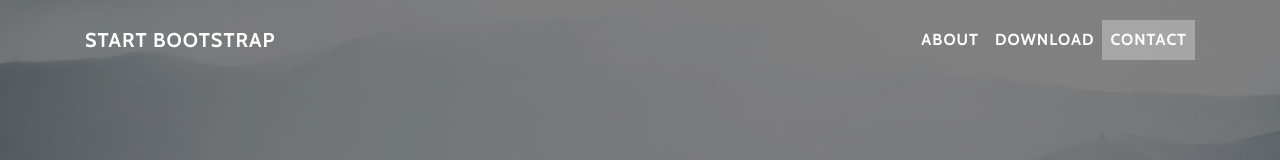
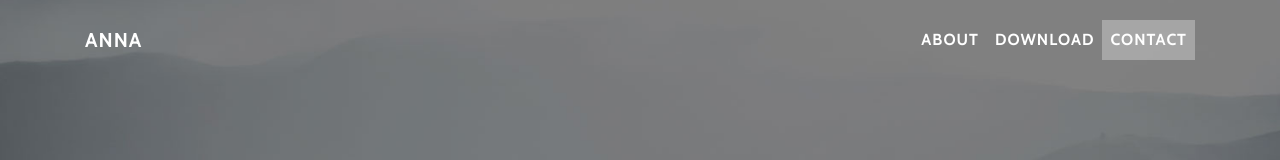
Before and after one commit to annarekow/hoot-photos, a website with bundled scripts: page index.html in a window 1280 px wide. Shown: the top 160 px of the page. Built offline with nearby package versions, Linux system fonts and the light colour scheme.

Commit message:
changed landing

```diff
--- a/index.html
+++ b/index.html
@@ -28,7 +28,7 @@
     <!-- Navigation -->
     <nav class="navbar navbar-expand-lg navbar-light fixed-top" id="mainNav">
       <div class="container">
-        <a class="navbar-brand js-scroll-trigger" href="#page-top">Start Bootstrap</a>
+        <a class="navbar-brand js-scroll-trigger" href="#page-top">Anna</a>
         <button class="navbar-toggler navbar-toggler-right" type="button" data-toggle="collapse" data-target="#navbarResponsive" aria-controls="navbarResponsive" aria-expanded="false" aria-label="Toggle navigation">
           Menu
           <i class="fa fa-bars"></i>
```
